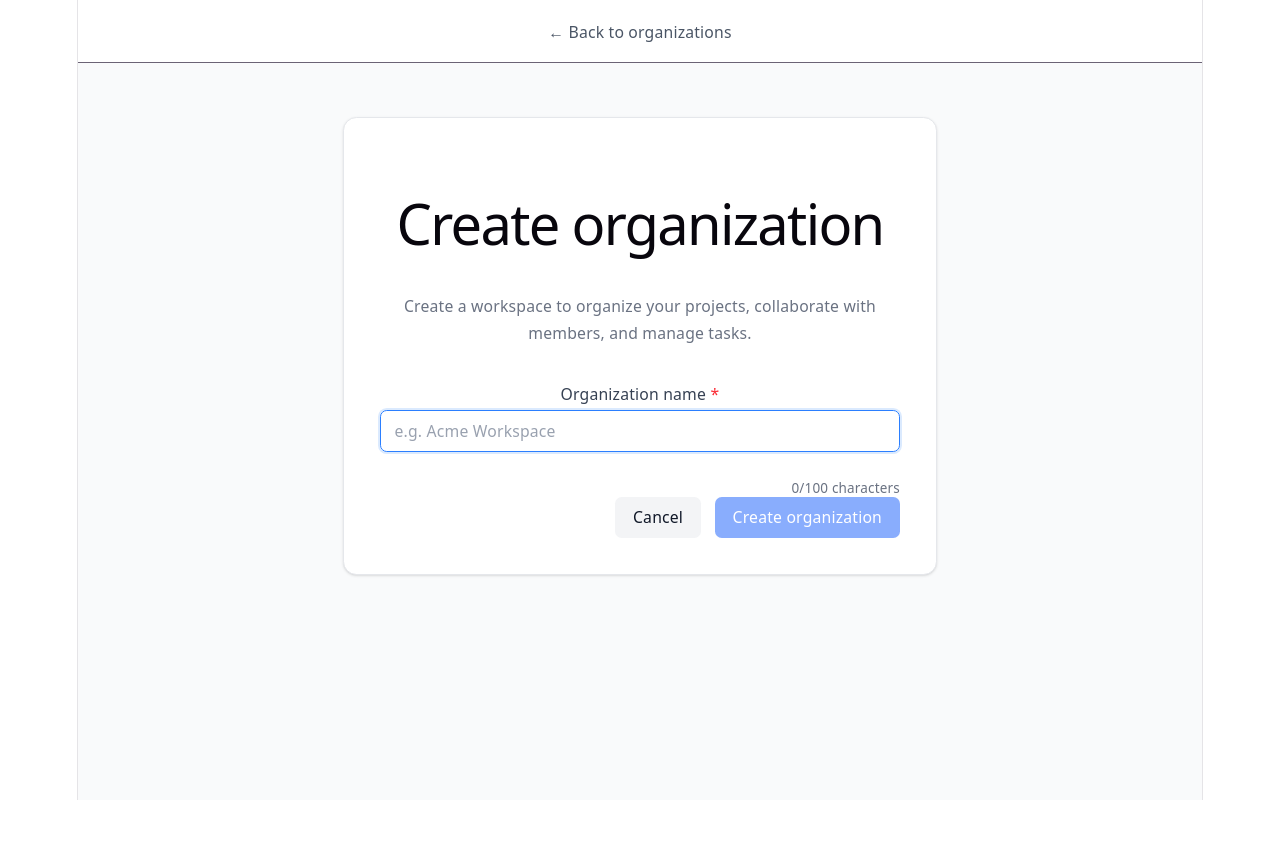
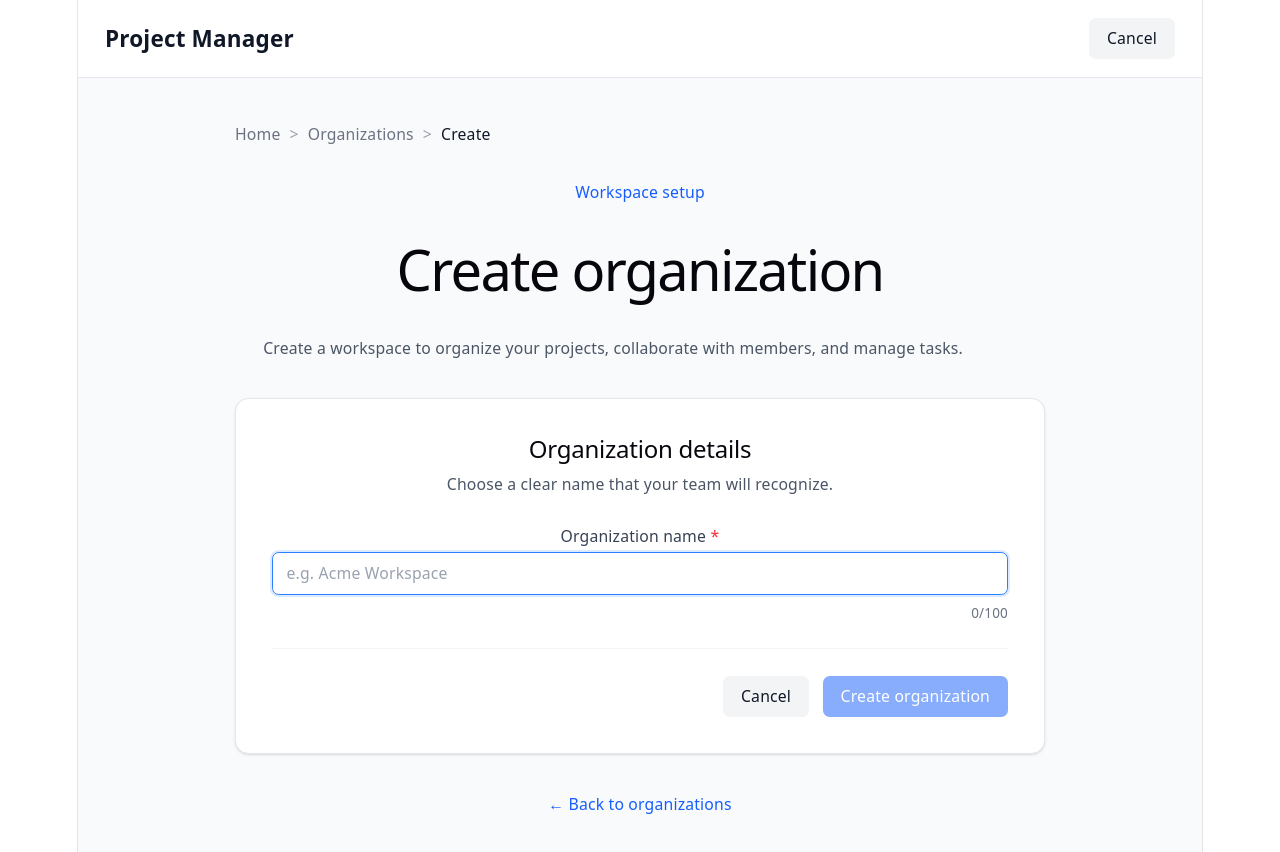
Before and after one commit to alex-benoy-1/Project-Task-Management-Frontend, a React (Vite) app: page /organizations/new in a window 1280 px wide. Shown: the top 852 px of the page. Before the commit the page ends 800 px from the top, so only its background shows below. Built offline with nearby package versions, Linux system fonts and the light colour scheme; no server answers; sample sign-in values are in the browser's storage.

Commit message:
UI updates

```diff
--- a/src/features/organizations/pages/CreateOrganizationPage.tsx
+++ b/src/features/organizations/pages/CreateOrganizationPage.tsx
@@ -3,6 +3,7 @@ import type { FormEvent } from "react";
 import { useNavigate } from "react-router-dom";
 
 import {
+  Breadcrumbs,
   Button,
   Card,
   FormField,
@@ -17,8 +18,10 @@ export function CreateOrganizationPage() {
   const navigate = useNavigate();
 
   const [name, setName] = useState("");
-  const [isSubmitting, setIsSubmitting] = useState(false);
-  const [error, setError] = useState<string | null>(null);
+  const [isSubmitting, setIsSubmitting] =
+    useState(false);
+  const [error, setError] =
+    useState<string | null>(null);
 
   const handleNameChange = (value: string) => {
     setName(value);
@@ -55,9 +58,14 @@ export function CreateOrganizationPage() {
         name: trimmedName,
       });
 
-      navigate("/", { replace: true });
+      navigate("/", {
+        replace: true,
+      });
     } catch (error) {
-      console.error("Failed to create organization:", error);
+      console.error(
+        "Failed to create organization:",
+        error,
+      );
 
       setError(
         "Failed to create organization. Please try again.",
@@ -68,47 +76,120 @@ export function CreateOrganizationPage() {
   };
 
   const handleCancel = () => {
-    if (!isSubmitting) {
+    if (isSubmitting) {
+      return;
+    }
+
     navigate("/");
-    }
   };
 
   return (
     <main className="min-h-screen bg-gray-50">
       {/* Header */}
-      <header className="border-b bg-white">
-        <div className="mx-auto max-w-7xl px-6 py-4">
+      <header className="border-b border-gray-200 bg-white">
+        <div className="mx-auto flex max-w-7xl items-center justify-between px-6 py-4">
           <button
             type="button"
+            onClick={() => navigate("/")}
+            disabled={isSubmitting}
+            className="text-xl font-bold text-gray-900 transition-colors hover:text-gray-700 disabled:cursor-not-allowed disabled:opacity-50"
+          >
+            Project Manager
+          </button>
+
+          <Button
+            type="button"
+            variant="secondary"
             onClick={handleCancel}
             disabled={isSubmitting}
-            className="text-sm font-medium text-gray-600 transition-colors hover:text-gray-900 disabled:cursor-not-allowed disabled:opacity-50"
           >
-            ← Back to organizations
-          </button>
+            Cancel
+          </Button>
         </div>
       </header>
 
       {/* Content */}
-      <section className="mx-auto max-w-xl px-6 py-12">
-        <Card className="p-8">
-          {/* Heading */}
+      <section className="mx-auto max-w-3xl px-6 py-10">
+        {/* Breadcrumbs */}
         <div className="mb-8">
-            <h1 className="text-2xl font-bold text-gray-900">
+          <Breadcrumbs
+            items={[
+              {
+                label: "Home",
+                href: "/",
+              },
+              {
+                label: "Organizations",
+                href: "/",
+              },
+              {
+                label: "Create",
+              },
+            ]}
+          />
+        </div>
+
+        {/* Page heading */}
+        <div className="mb-8">
+          <p className="text-sm font-medium text-blue-600">
+            Workspace setup
+          </p>
+
+          <h1 className="mt-1 text-3xl font-bold tracking-tight text-gray-900">
             Create organization
           </h1>
 
-            <p className="mt-2 text-sm leading-6 text-gray-500">
+          <p className="mt-2 max-w-2xl text-sm leading-6 text-gray-600">
             Create a workspace to organize your projects,
             collaborate with members, and manage tasks.
           </p>
         </div>
+
+        {/* Form card */}
+        <Card className="p-8">
+          <div className="mb-6">
+            <h2 className="text-xl font-semibold text-gray-900">
+              Organization details
+            </h2>
+
+            <p className="mt-2 text-sm leading-6 text-gray-600">
+              Choose a clear name that your team will
+              recognize.
+            </p>
+          </div>
+
+          {/* Error */}
+          {error && (
+            <div
+              className="mb-6 rounded-lg border border-red-200 bg-red-50 px-4 py-3"
+              role="alert"
+            >
+              <div className="flex items-start gap-3">
+                <div className="flex h-5 w-5 shrink-0 items-center justify-center rounded-full bg-red-100">
+                  <span className="text-xs font-bold text-red-600">
+                    !
+                  </span>
+                </div>
+
+                <div>
+                  <p className="text-sm font-medium text-red-800">
+                    Unable to create organization
+                  </p>
+
+                  <p className="mt-1 text-sm text-red-600">
+                    {error}
+                  </p>
+                </div>
+              </div>
+            </div>
+          )}
 
           {/* Form */}
           <form
             onSubmit={handleSubmit}
             className="space-y-6"
           >
+            <div>
               <FormField
                 label="Organization name"
                 htmlFor="organization-name"
@@ -121,7 +202,9 @@ export function CreateOrganizationPage() {
                   type="text"
                   value={name}
                   onChange={(event) =>
-                  handleNameChange(event.target.value)
+                    handleNameChange(
+                      event.target.value,
+                    )
                   }
                   placeholder="e.g. Acme Workspace"
                   autoFocus
@@ -132,12 +215,16 @@ export function CreateOrganizationPage() {
                 />
               </FormField>
 
-            <p className="-mt-4 text-right text-xs text-gray-500">
-              {name.length}/{MAX_NAME_LENGTH} characters
-            </p>
+              {/* Character count */}
+              <div className="mt-2 flex justify-end">
+                <span className="text-xs text-gray-500">
+                  {name.length}/{MAX_NAME_LENGTH}
+                </span>
+              </div>
+            </div>
 
             {/* Actions */}
-            <div className="flex justify-end gap-3">
+            <div className="flex flex-col-reverse gap-3 border-t border-gray-100 pt-6 sm:flex-row sm:justify-end">
               <Button
                 type="button"
                 variant="secondary"
@@ -149,7 +236,9 @@ export function CreateOrganizationPage() {
 
               <Button
                 type="submit"
-                disabled={isSubmitting || !name.trim()}
+                disabled={
+                  isSubmitting || !name.trim()
+                }
               >
                 {isSubmitting
                   ? "Creating..."
@@ -158,6 +247,18 @@ export function CreateOrganizationPage() {
             </div>
           </form>
         </Card>
+
+        {/* Back link */}
+        <div className="mt-8">
+          <button
+            type="button"
+            onClick={handleCancel}
+            disabled={isSubmitting}
+            className="text-sm font-medium text-blue-600 transition-colors hover:text-blue-700 disabled:cursor-not-allowed disabled:opacity-50"
+          >
+            ← Back to organizations
+          </button>
+        </div>
       </section>
     </main>
   );
--- a/src/features/projects/pages/ProjectEditPage.tsx
+++ b/src/features/projects/pages/ProjectEditPage.tsx
@@ -1,4 +1,4 @@
-import { useEffect, useState } from "react";
+import { useCallback, useEffect, useState } from "react";
 import {
   useLocation,
   useNavigate,
@@ -66,10 +66,7 @@ export function ProjectEditPage() {
   /*
    * Load project
    */
-  useEffect(() => {
-    let isMounted = true;
-
-    const loadProject = async () => {
+  const loadProject = useCallback(async () => {
     if (!projectId) {
       setError("Project ID is missing.");
       setIsLoading(false);
@@ -82,40 +79,33 @@ export function ProjectEditPage() {
 
       const response = await getProject(projectId);
 
-        if (isMounted) {
       setProject(response);
-        }
     } catch (error) {
       console.error(
         "Failed to load project:",
         error,
       );
 
-        if (isMounted) {
       setError(
         "Failed to load project. Please try again.",
       );
-        }
     } finally {
-        if (isMounted) {
       setIsLoading(false);
     }
-      }
-    };
-
-    loadProject();
-
-    return () => {
-      isMounted = false;
-    };
   }, [projectId]);
 
+  useEffect(() => {
+    void loadProject();
+  }, [loadProject]);
+
   /*
-   * Navigate to projects
+   * Navigate back to projects
+   *
+   * We use the organization_id from the
+   * project returned by the backend.
    */
-  const navigateToProjects = (
-    organizationId: string,
-  ) => {
+  const navigateToProjects = useCallback(
+    (organizationId: string) => {
       navigate(
         `/organizations/${organizationId}/projects`,
         {
@@ -128,7 +118,9 @@ export function ProjectEditPage() {
           },
         },
       );
-  };
+    },
+    [navigate, locationState],
+  );
 
   /*
    * Update project
@@ -184,9 +176,11 @@ export function ProjectEditPage() {
       navigateToProjects(
         project.organization_id,
       );
-    } else {
+
+      return;
+    }
+
     navigate(-1);
-    }
   };
 
   /*
@@ -195,11 +189,15 @@ export function ProjectEditPage() {
   if (isLoading) {
     return (
       <main className="min-h-screen bg-gray-50">
-        <header className="border-b bg-white">
+        <header className="border-b border-gray-200 bg-white">
           <div className="mx-auto flex max-w-7xl items-center justify-between px-6 py-4">
-            <h1 className="text-xl font-bold text-gray-900">
+            <button
+              type="button"
+              onClick={() => navigate("/")}
+              className="text-xl font-bold text-gray-900 transition hover:text-gray-700"
+            >
               Project Manager
-            </h1>
+            </button>
 
             <Button
               type="button"
@@ -212,15 +210,42 @@ export function ProjectEditPage() {
         </header>
 
         <section className="mx-auto max-w-3xl px-6 py-12">
+          <div className="mb-8">
+            <Breadcrumbs
+              items={[
+                {
+                  label: "Home",
+                  href: "/",
+                },
+                {
+                  label: "Projects",
+                },
+                {
+                  label: "Edit",
+                },
+              ]}
+            />
+          </div>
+
+          <Card>
             <div
-            className="flex min-h-[300px] items-center justify-center"
+              className="flex min-h-[280px] items-center justify-center"
               role="status"
               aria-live="polite"
             >
-            <p className="text-sm text-gray-500">
+              <div className="text-center">
+                <div className="mx-auto mb-4 h-8 w-8 animate-spin rounded-full border-4 border-gray-200 border-t-blue-600" />
+
+                <p className="text-sm font-medium text-gray-700">
                   Loading project...
                 </p>
+
+                <p className="mt-1 text-sm text-gray-500">
+                  Please wait while we load the project details.
+                </p>
               </div>
+            </div>
+          </Card>
         </section>
       </main>
     );
@@ -232,11 +257,15 @@ export function ProjectEditPage() {
   if (error || !project) {
     return (
       <main className="min-h-screen bg-gray-50">
-        <header className="border-b bg-white">
+        <header className="border-b border-gray-200 bg-white">
           <div className="mx-auto flex max-w-7xl items-center justify-between px-6 py-4">
-            <h1 className="text-xl font-bold text-gray-900">
+            <button
+              type="button"
+              onClick={() => navigate("/")}
+              className="text-xl font-bold text-gray-900 transition hover:text-gray-700"
+            >
               Project Manager
-            </h1>
+            </button>
 
             <Button
               type="button"
@@ -249,6 +278,7 @@ export function ProjectEditPage() {
         </header>
 
         <section className="mx-auto max-w-3xl px-6 py-10">
+          <div className="mb-8">
             <Breadcrumbs
               items={[
                 {
@@ -260,17 +290,36 @@ export function ProjectEditPage() {
                 },
               ]}
             />
+          </div>
 
           <Card>
-            <h2 className="text-xl font-semibold text-gray-900">
+            <div className="text-center">
+              <div className="mx-auto flex h-12 w-12 items-center justify-center rounded-full bg-red-100">
+                <span
+                  className="text-xl font-bold text-red-600"
+                  aria-hidden="true"
+                >
+                  !
+                </span>
+              </div>
+
+              <h2 className="mt-4 text-xl font-semibold text-gray-900">
                 Unable to load project
               </h2>
 
-            <p className="mt-2 text-sm text-red-600">
-              {error ?? "Project could not be found."}
+              <p className="mx-auto mt-2 max-w-md text-sm leading-6 text-gray-600">
+                {error ??
+                  "The requested project could not be found."}
               </p>
 
-            <div className="mt-6">
+              <div className="mt-6 flex flex-col justify-center gap-3 sm:flex-row">
+                <Button
+                  type="button"
+                  onClick={() => void loadProject()}
+                >
+                  Try again
+                </Button>
+
                 <Button
                   type="button"
                   variant="secondary"
@@ -278,6 +327,7 @@ export function ProjectEditPage() {
                 >
                   Go back
                 </Button>
+              </div>
             </div>
           </Card>
         </section>
@@ -291,11 +341,15 @@ export function ProjectEditPage() {
   return (
     <main className="min-h-screen bg-gray-50">
       {/* Header */}
-      <header className="border-b bg-white">
+      <header className="border-b border-gray-200 bg-white">
         <div className="mx-auto flex max-w-7xl items-center justify-between px-6 py-4">
-          <h1 className="text-xl font-bold text-gray-900">
+          <button
+            type="button"
+            onClick={() => navigate("/")}
+            className="text-xl font-bold text-gray-900 transition hover:text-gray-700"
+          >
             Project Manager
-          </h1>
+          </button>
 
           <Button
             type="button"
@@ -334,27 +388,84 @@ export function ProjectEditPage() {
           />
         </div>
 
-        {/* Edit Project Card */}
+        {/* Page heading */}
+        <div className="mb-8">
+          <p className="text-sm font-medium text-blue-600">
+            Project settings
+          </p>
+
+          <h1 className="mt-1 text-3xl font-bold tracking-tight text-gray-900">
+            Edit project
+          </h1>
+
+          <p className="mt-2 text-sm leading-6 text-gray-600">
+            Update the name and description of your project.
+          </p>
+        </div>
+
+        {/* Project context */}
+        <Card className="mb-6">
+          <div className="flex flex-col gap-4 sm:flex-row sm:items-center sm:justify-between">
+            <div className="min-w-0">
+              <p className="text-xs font-medium uppercase tracking-wide text-gray-500">
+                Current project
+              </p>
+
+              <h2 className="mt-1 truncate text-lg font-semibold text-gray-900">
+                {project.name}
+              </h2>
+
+              {project.description && (
+                <p className="mt-1 line-clamp-2 text-sm text-gray-600">
+                  {project.description}
+                </p>
+              )}
+            </div>
+
+            <div className="shrink-0">
+              <span className="inline-flex rounded-full bg-gray-100 px-3 py-1 text-xs font-medium capitalize text-gray-700">
+                {project.role}
+              </span>
+            </div>
+          </div>
+        </Card>
+
+        {/* Edit form */}
         <Card>
           <div className="mb-6">
-            <h2 className="text-2xl font-bold text-gray-900">
-              Edit project
+            <h2 className="text-xl font-semibold text-gray-900">
+              Project details
             </h2>
 
             <p className="mt-2 text-sm leading-6 text-gray-600">
-              Update your project name and description.
+              Make your changes below. Your updates will be
+              saved when you submit the form.
             </p>
           </div>
 
-          {/* Submission Error */}
+          {/* Submission error */}
           {submitError && (
             <div
-              className="mb-6 rounded-md border border-red-200 bg-red-50 px-4 py-3"
+              className="mb-6 rounded-lg border border-red-200 bg-red-50 px-4 py-3"
               role="alert"
             >
-              <p className="text-sm text-red-600">
+              <div className="flex items-start gap-3">
+                <div className="flex h-5 w-5 shrink-0 items-center justify-center rounded-full bg-red-100">
+                  <span className="text-xs font-bold text-red-600">
+                    !
+                  </span>
+                </div>
+
+                <div>
+                  <p className="text-sm font-medium text-red-800">
+                    Unable to save changes
+                  </p>
+
+                  <p className="mt-1 text-sm text-red-600">
                     {submitError}
                   </p>
+                </div>
+              </div>
             </div>
           )}
 
@@ -362,7 +473,8 @@ export function ProjectEditPage() {
           <ProjectEditForm
             defaultValues={{
               name: project.name,
-              description: project.description ?? "",
+              description:
+                project.description ?? "",
             }}
             onSubmit={handleSubmit}
             onCancel={handleCancel}
@@ -370,7 +482,7 @@ export function ProjectEditPage() {
           />
         </Card>
 
-        {/* Back to Projects */}
+        {/* Back to projects */}
         <div className="mt-8">
           <button
             type="button"
```
Lines whose indentation alone changed are shown as unchanged.
